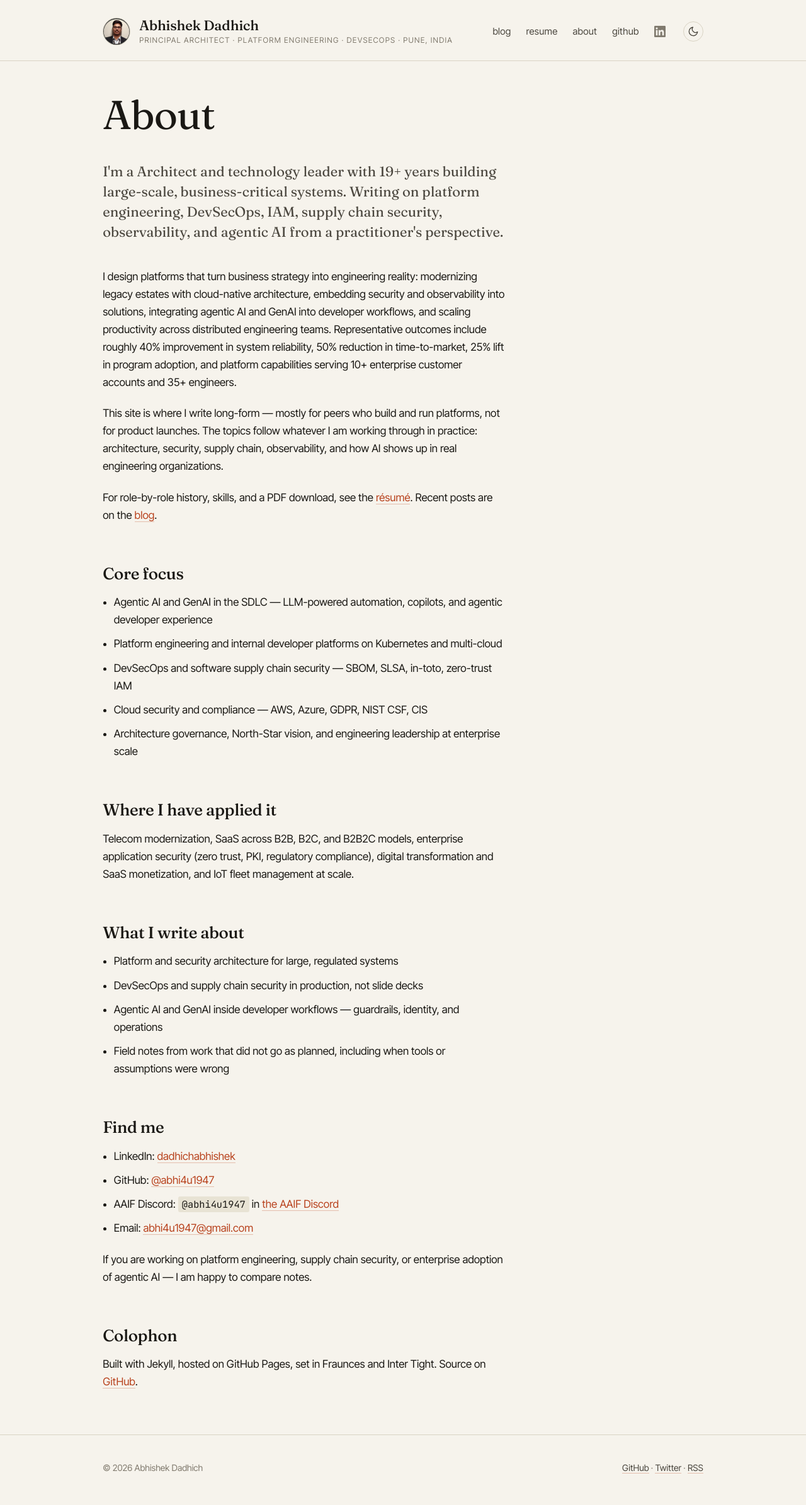
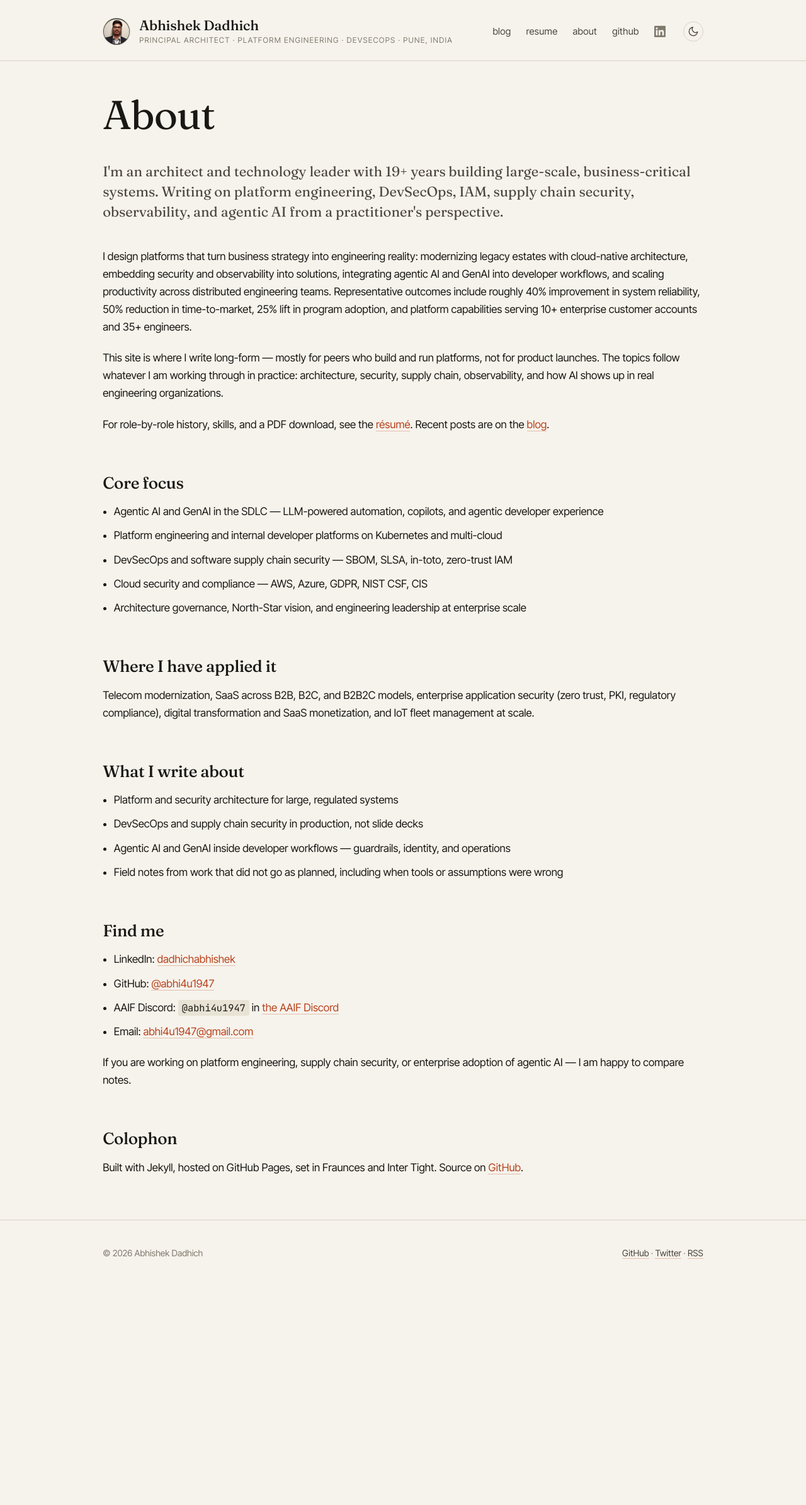
Before and after one commit to abhi4u1947/abhi4u1947.github.io, a Jekyll site: the page built from site/about.md, in a window 1280 px wide. Shown: the whole page at 63% size. Built offline with Jekyll 4.4.1, drawn with Linux system fonts in a browser that asks for light colours; after the commit the page ends 2049 px from its top, so only the background shows below that.

Commit message:
Refactor Jekyll build process and update About page styling
Replaced the Jekyll build steps in the GitHub Actions workflow with a simplified command. Updated the About page description for clarity and adjusted CSS to remove redundant max-width properties for better responsiveness.

```diff
--- a/site/about.md
+++ b/site/about.md
@@ -10,8 +10,7 @@
 
   <div class="about-intro">
     <p class="lead">
-      I'm a Architect and technology leader with 19+ years building large-scale, business-critical systems. Writing on platform engineering, DevSecOps, IAM, supply chain security, observability,
-      and agentic AI from a practitioner's perspective.
+      I'm an architect and technology leader with 19+ years building large-scale, business-critical systems. Writing on platform engineering, DevSecOps, IAM, supply chain security, observability, and agentic AI from a practitioner's perspective.
     </p>
 
     <p>
--- a/site/assets/css/main.scss
+++ b/site/assets/css/main.scss
@@ -605,13 +605,10 @@
   line-height: 1.45;
   color: var(--ink-soft);
   margin-bottom: 2.5rem;
-  max-width: 40rem;
 }
-.about-intro { max-width: 40rem; }
 .about-intro p { margin-bottom: 1.25em; }
 .about-full {
   margin-top: 3rem;
-  max-width: 40rem;
 }
 .about-full h2 { font-size: 1.625rem; }
 .about-full ul { padding-left: 1.1rem; }
```
Also changed, not shown: .github/workflows/jekyll-pages.yml.
